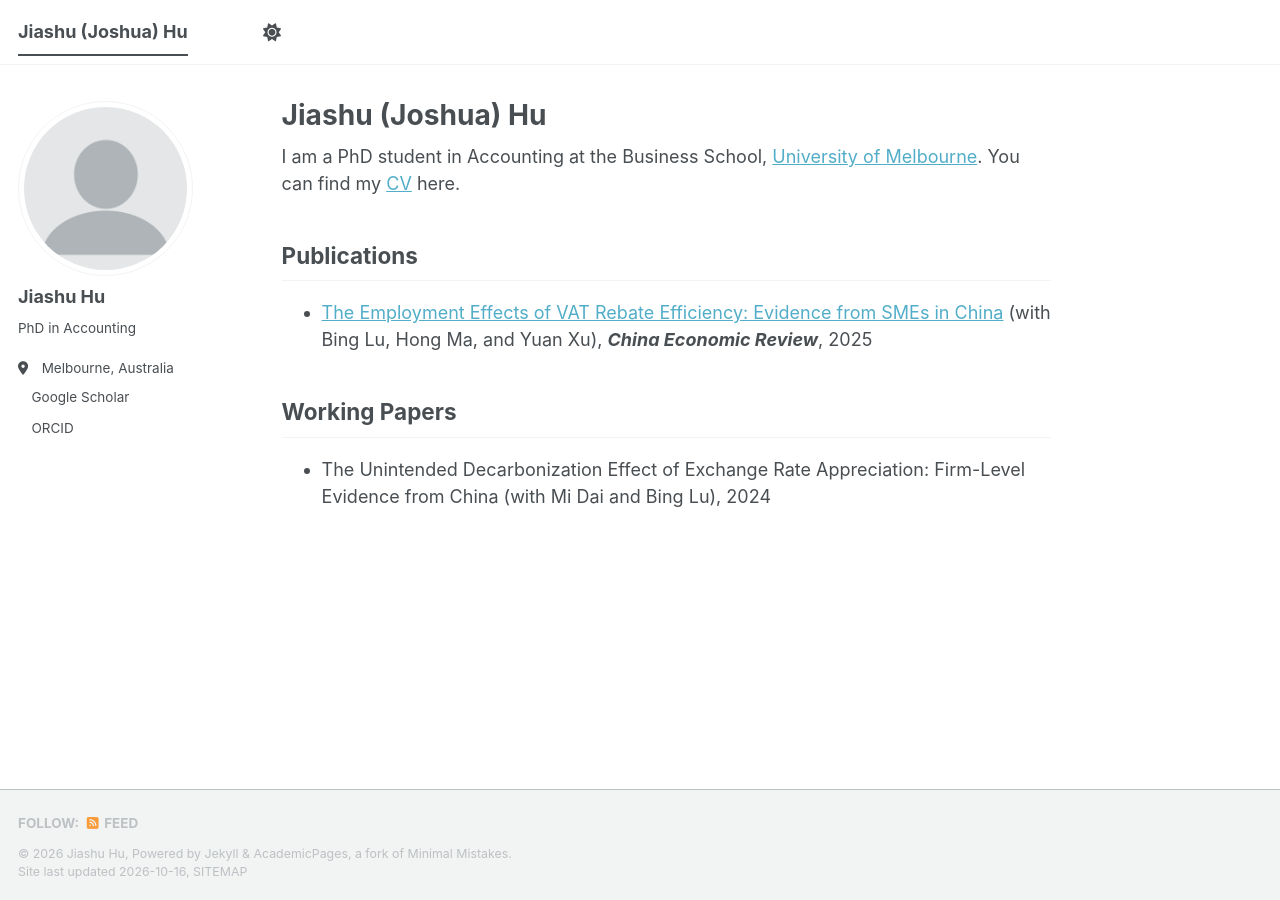
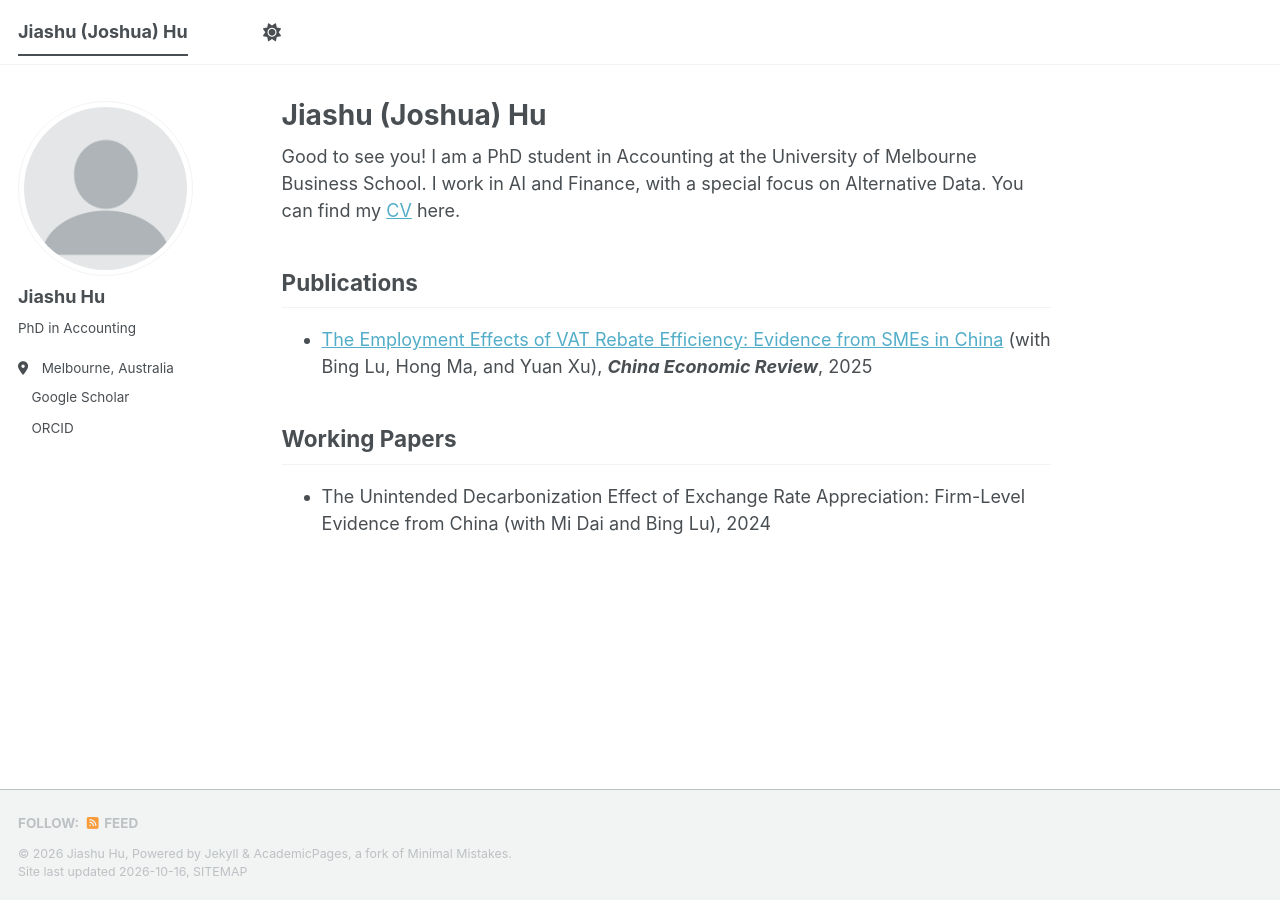
Before and after one commit to jiashuhu/jiashuhu.github.io, a Jekyll site: the page built from _pages/about.md, in a window 1280 px wide. Built offline with Jekyll 4.4.1, drawn with Linux system fonts in a browser that asks for light colours; a style sheet for code colours, icons or effects is not loaded.

Commit message:
Revise about page introduction and details
Updated personal introduction and research focus.

```diff
--- a/_pages/about.md
+++ b/_pages/about.md
@@ -7,7 +7,7 @@ redirect_from:
   - /about.html
 ---
 
-I am a PhD student in Accounting at the Business School, [University of Melbourne](https://www.unimelb.edu.au/). You can find my [CV]() here.
+Good to see you! I am a PhD student in Accounting at the University of Melbourne Business School. I work in AI and Finance, with a special focus on Alternative Data. You can find my [CV]() here.
 
 <!--**Address**: Clear Water Bay, Kowloon, NT, Hong Kong -->
 
```
